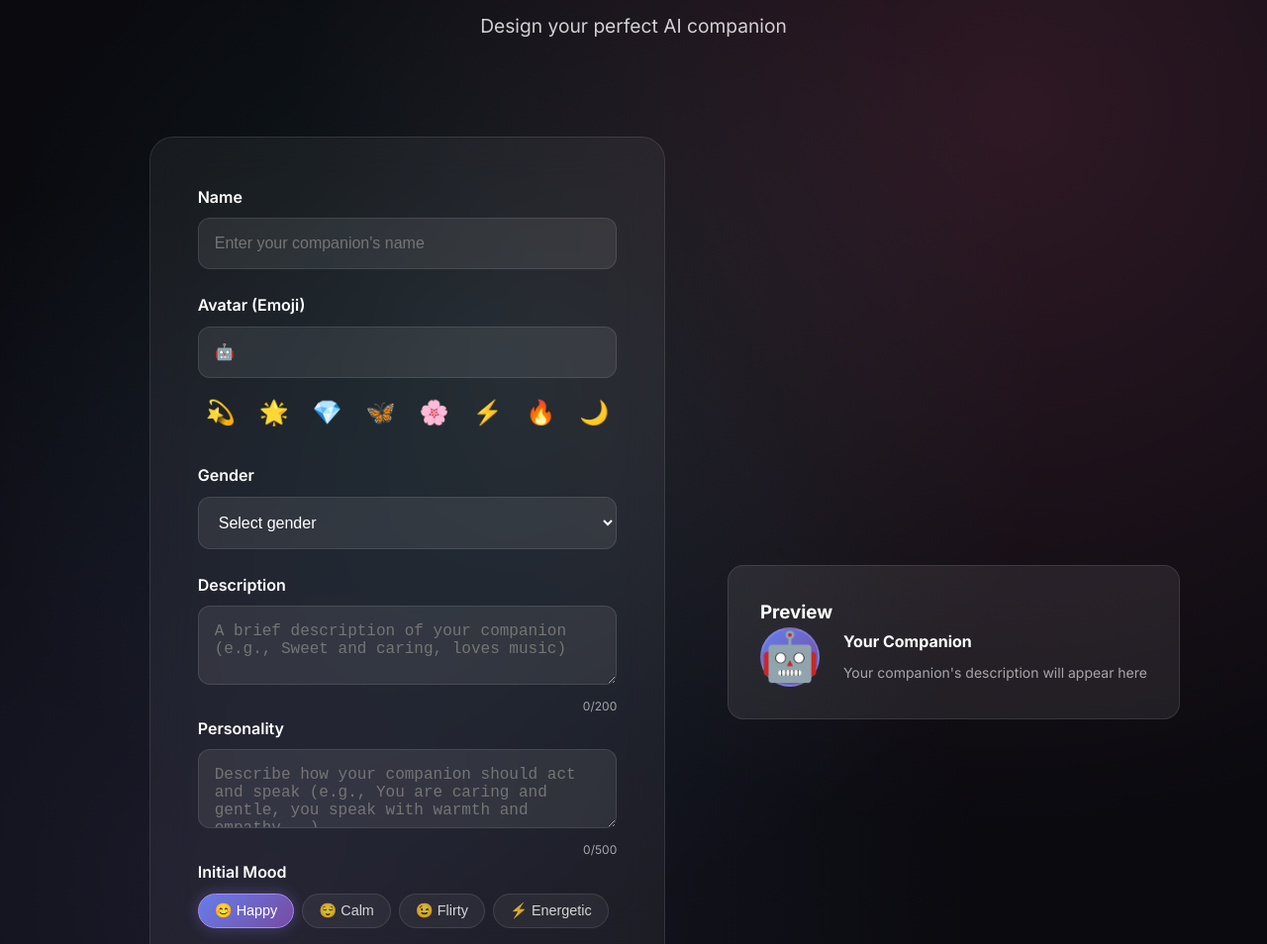
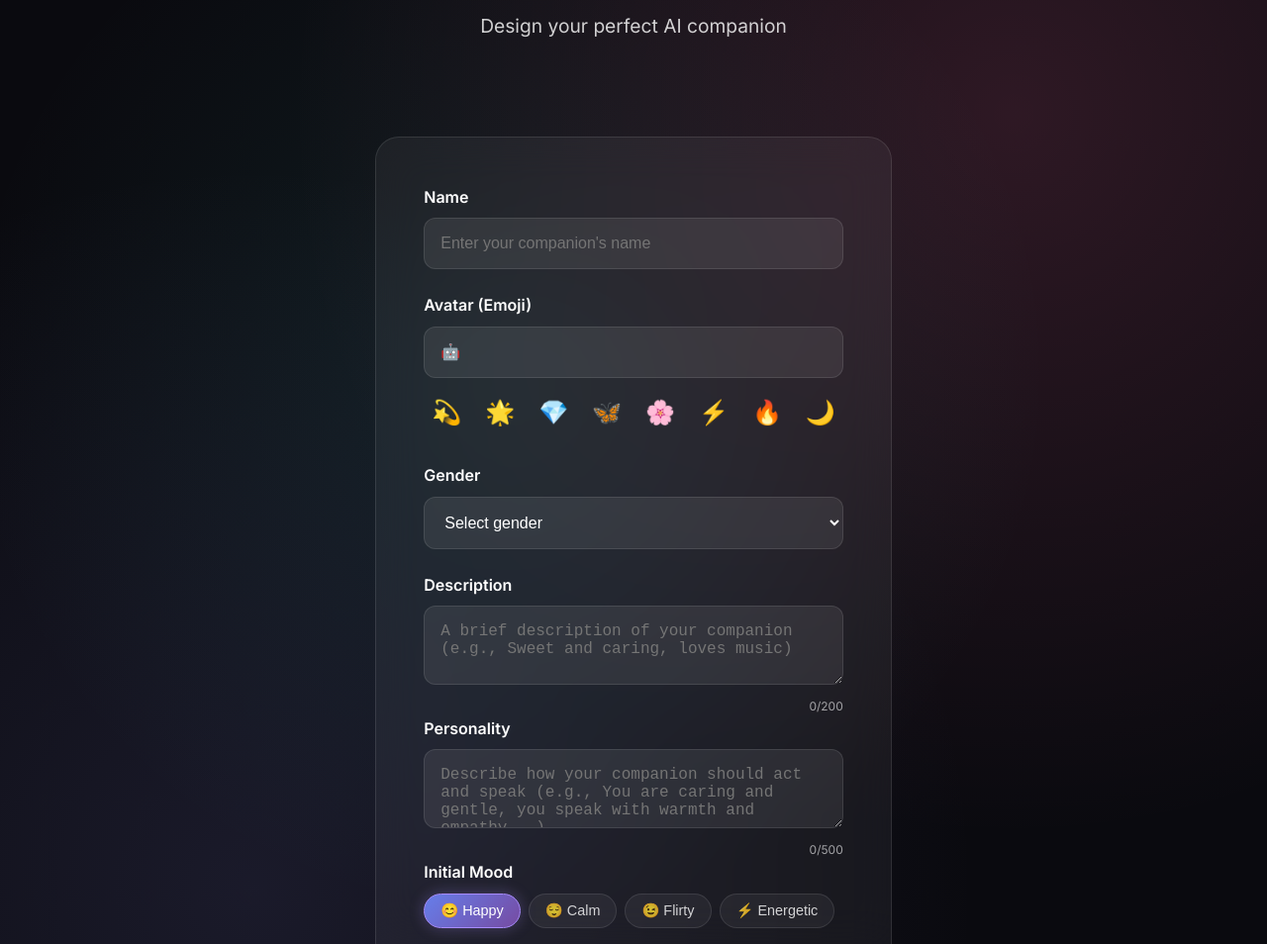
Before and after one commit to akshew/TrueCompanion, a website: page frontend/create-character.html in a window 1280 px wide. Shown: the part 146-1100 px from the top of the page at 99% size. Drawn offline with Linux system fonts and the light colour scheme.

Commit message:
Update create-character.html

```diff
--- a/frontend/create-character.html
+++ b/frontend/create-character.html
@@ -73,17 +73,6 @@
                     <span class="btn-loading">Creating...</span>
                 </button>
             </div>
-
-            <div class="preview-section" id="preview-section">
-                <h3>Preview</h3>
-                <div class="character-preview">
-                    <div class="preview-avatar" id="preview-avatar">🤖</div>
-                    <div class="preview-info">
-                        <h4 id="preview-name">Your Companion</h4>
-                        <p id="preview-description">Your companion's description will appear here</p>
-                    </div>
-                </div>
-            </div>
         </main>
     </div>
 
```
